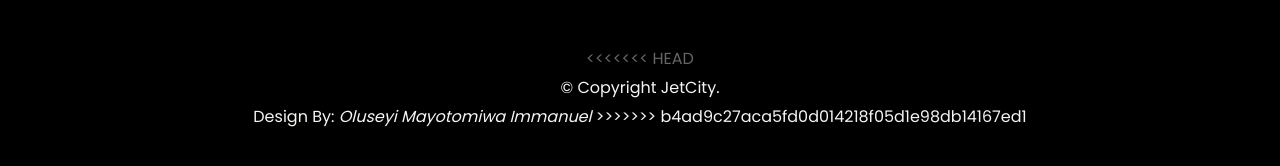
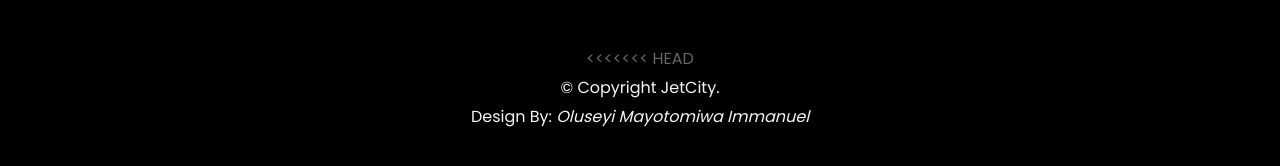
Before and after one commit to Mayotomiwa/JetCity, a website: page index.html in a window 1280 px wide. Shown: the part 5598-5764 px from the top of the page. Drawn offline with Linux system fonts and the light colour scheme; some packages are replaced by stand-ins of ours; no server answers; files whose address does not match are found by name.

Commit message:
Update index.html

```diff
--- a/index.html
+++ b/index.html
@@ -682,7 +682,6 @@
 					<div class="credits">
 <<<<<<< HEAD
 						<p>© Copyright JetCity. <br /> Design By: <span class="fs-5"><i>Oluseyi Mayotomiwa Immanuel</i></span>
->>>>>>> b4ad9c27aca5fd0d014218f05d1e98db14167ed1
 						</p>
 					</div>
 				</div>
```
